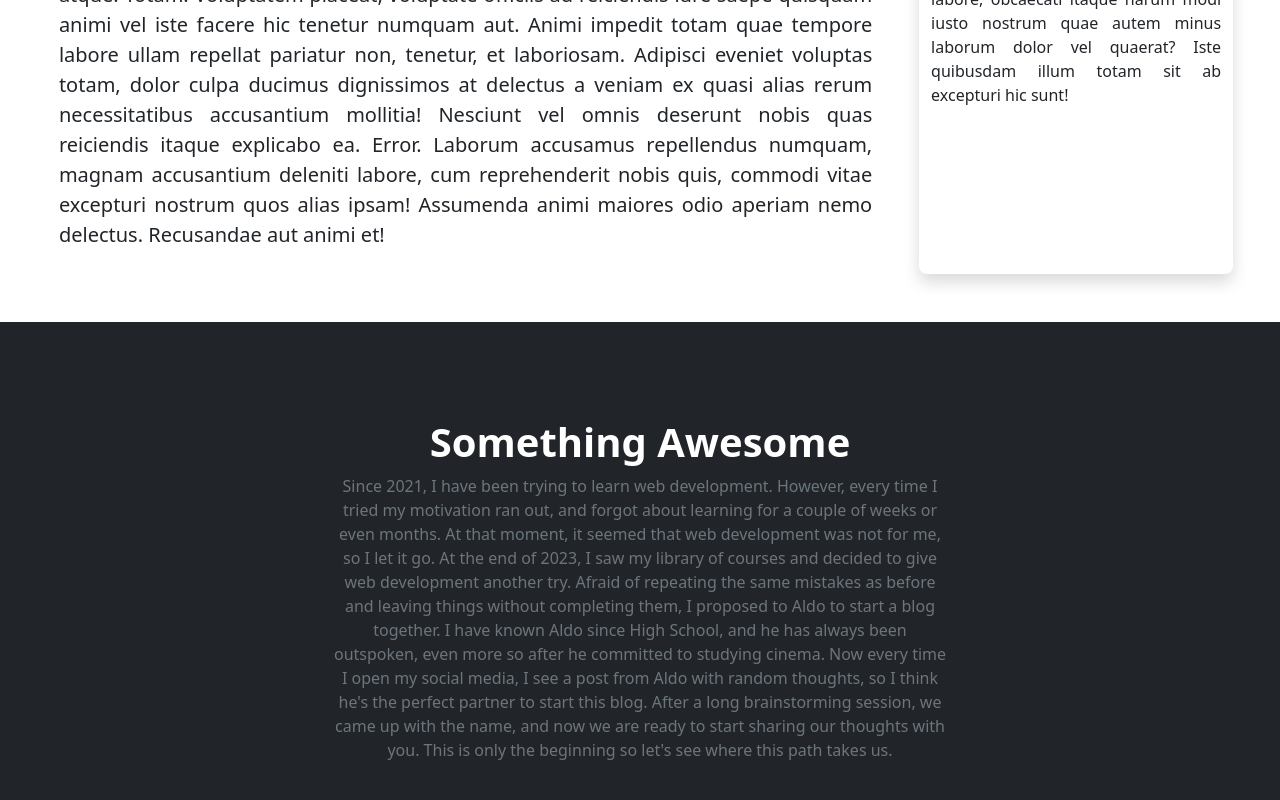
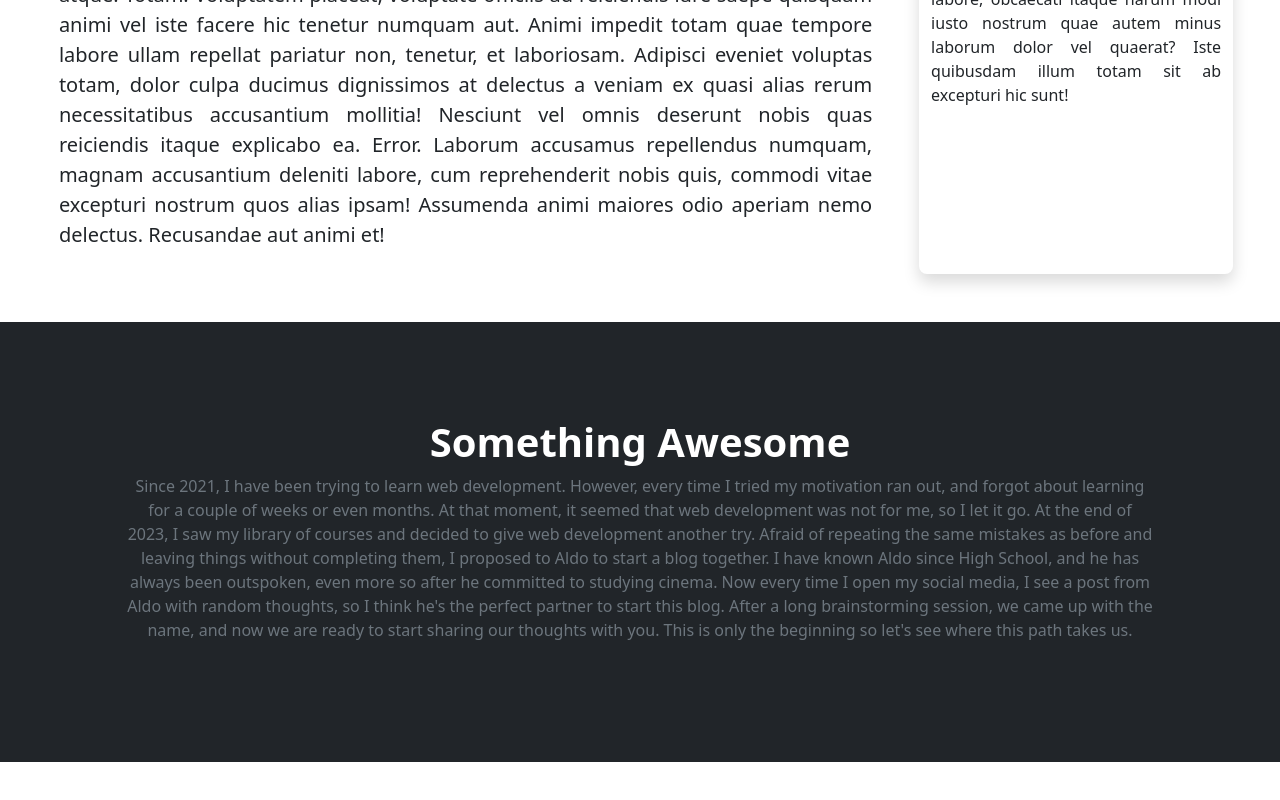
Before and after one commit to PepoPy/blog, a plain HTML site: page article_template.html in a window 1280 px wide. Shown: the part 1103-1903 px from the top of the page. After the commit the page ends 1865 px from the top, so only its background shows below. Drawn offline with nearby package versions, Linux system fonts and the light colour scheme.

Commit message:
Update article_template.html

```diff
--- a/article_template.html
+++ b/article_template.html
@@ -134,7 +134,7 @@
     <footer class=" bg-dark text-secondary m-none px-4 py-5 text-center">
         <div class="py-5">
             <h1 class="display-6 fw-bold text-white">Something Awesome</h1>
-            <div class="col-lg-6 mx-auto">
+            <div class="col-lg-10 mx-auto">
                 <p class=" lead fs-6 mb-4">
                     Since 2021, I have been trying to learn web development. However, every time I tried my motivation ran out, and forgot about learning
                     for a couple of weeks or even months. At that moment, it seemed that web development was not for me, so I let it go.
```
